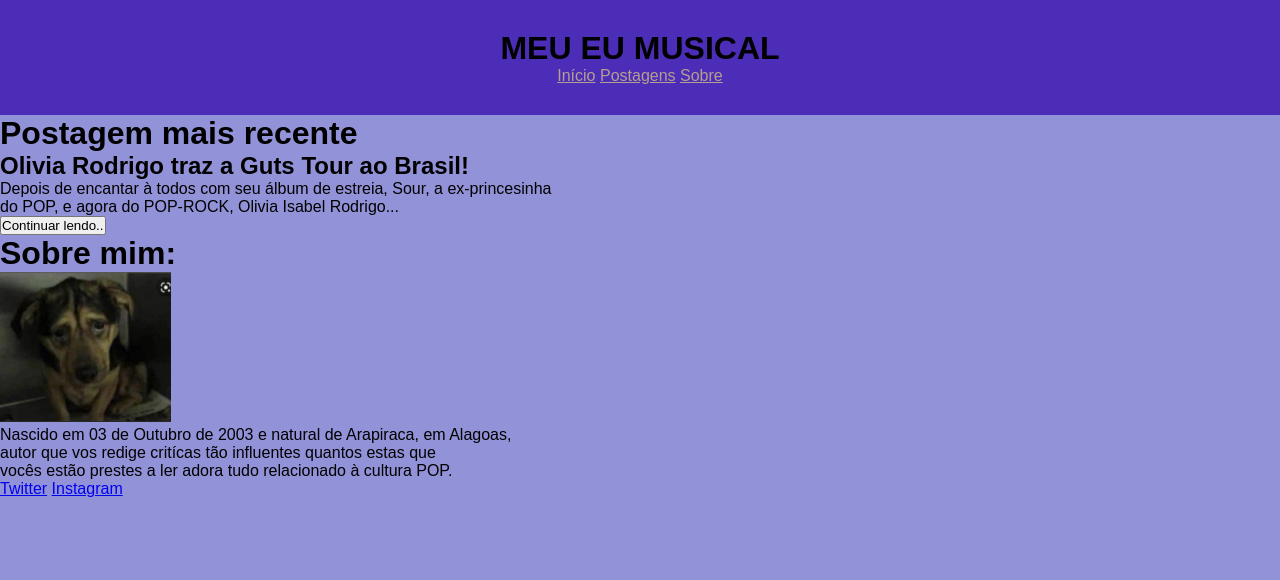
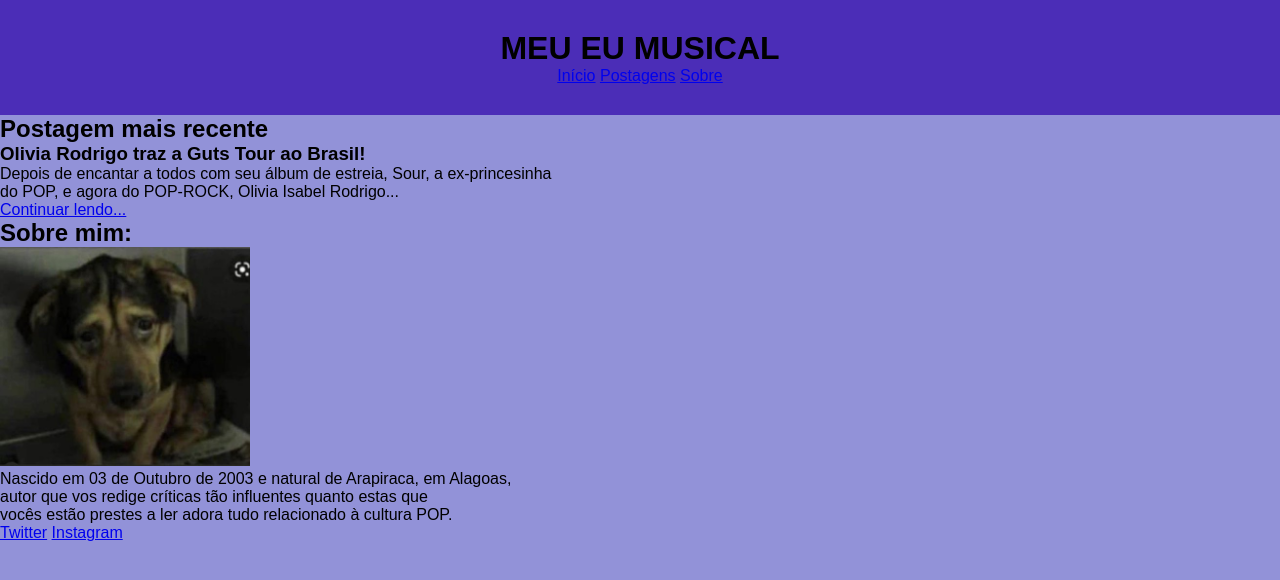
Before and after one commit to 082dn/respositorio001, a plain HTML site: page danilo-vesp/danilo.html in a window 1280 px wide. Drawn offline with Linux system fonts and the light colour scheme.

Commit message:
Update danilo.html

```diff
--- a/danilo-vesp/danilo.html
+++ b/danilo-vesp/danilo.html
@@ -1,41 +1,46 @@
 <!DOCTYPE html>
 <html lang="pt-br">
    <head>
+      <meta charset="UTF-8">
+      <meta name="viewport" content="width=device-width, initial-scale=1.0">
       <link rel="stylesheet" href="styles.css">
       <title>MEU EU MUSICAL</title>
    </head>
    <body>
       <header>
          <h1>MEU EU MUSICAL</h1>
-         <a href=”dominio.tld/home” id="meulink1">Início</a>
-         <a href=”dominio.tld/blog” id="meulink1">Postagens</a>
-         <a href=”dominio.tld/sobre” id="meulink1">Sobre</a>
+         <nav>
+            <a href="dominio.tld/home" class="menu-link">Início</a>
+            <a href="dominio.tld/blog" class="menu-link">Postagens</a>
+            <a href="dominio.tld/sobre" class="menu-link">Sobre</a>
+         </nav>
       </header>
+
       <main>
-         <div class=”row">
+         <div class="row" id="danilo">
             <div class="post-text-box">
-               <h1>Postagem mais recente</h1>
+               <h2>Postagem mais recente</h2>
                <section>
-                  <h1>Olivia Rodrigo traz a Guts Tour ao Brasil!</h1>
-                  <p>Depois de encantar à todos com seu álbum de estreia, Sour, a ex-princesinha</p>
+                  <h3>Olivia Rodrigo traz a Guts Tour ao Brasil!</h3>
+                  <p>Depois de encantar a todos com seu álbum de estreia, Sour, a ex-princesinha</p>
                   <p>do POP, e agora do POP-ROCK, Olivia Isabel Rodrigo...</p>
-                  <button>Continuar lendo..</button>
+                  <a href="#" class="btn">Continuar lendo...</a>
                </section>
             </div>
-            <div class=”profile”>
-               <h1>Sobre mim:</h1>
-            <div class="container">
-                  <img src="danilo.jpg" width="250" />
-              </div>
+
+            <section class="profile-container">
+               <h2>Sobre mim:</h2>
+               <img src="danilo.jpg" width="250" alt="Foto de Danilo">
                <p>Nascido em 03 de Outubro de 2003 e natural de Arapiraca, em Alagoas,</p>
-                <p>autor que vos redige critícas tão influentes quantos estas que</p>
-                <p>vocês estão prestes a ler adora tudo relacionado à cultura POP.</p>
-            </div>
+               <p>autor que vos redige críticas tão influentes quanto estas que</p>
+               <p>vocês estão prestes a ler adora tudo relacionado à cultura POP.</p>
+            </section>
          </div>
       </main>
+
       <footer>
-         <a href=”twitter.com/olinadclikkie”>Twitter</a>
-         <a href=”instagram.com/082dn._”>Instagram</a>
+         <a href="https://twitter.com/olinadclikkie" target="_blank">Twitter</a>
+         <a href="https://instagram.com/082dn._" target="_blank">Instagram</a>
       </footer>
-    </body>
+   </body>
 </html>
```
